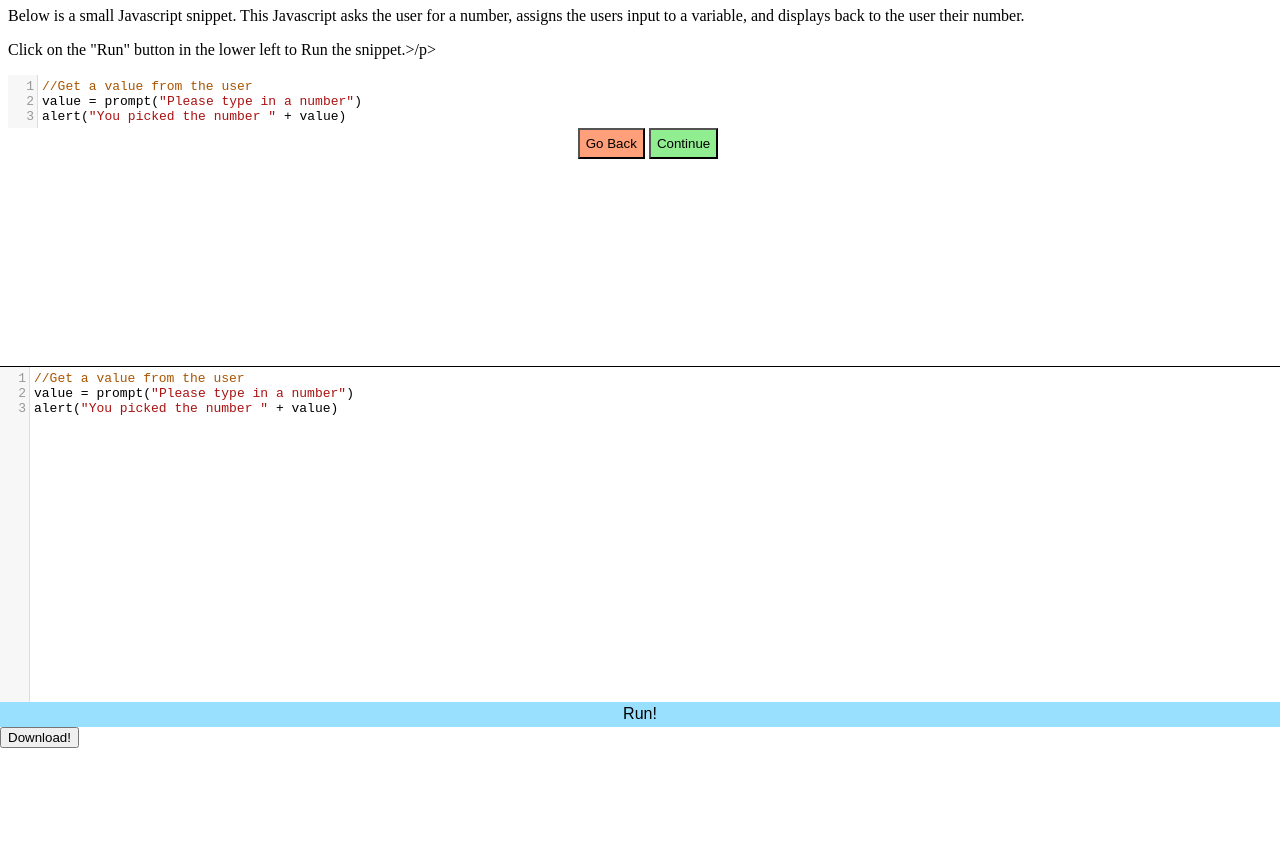
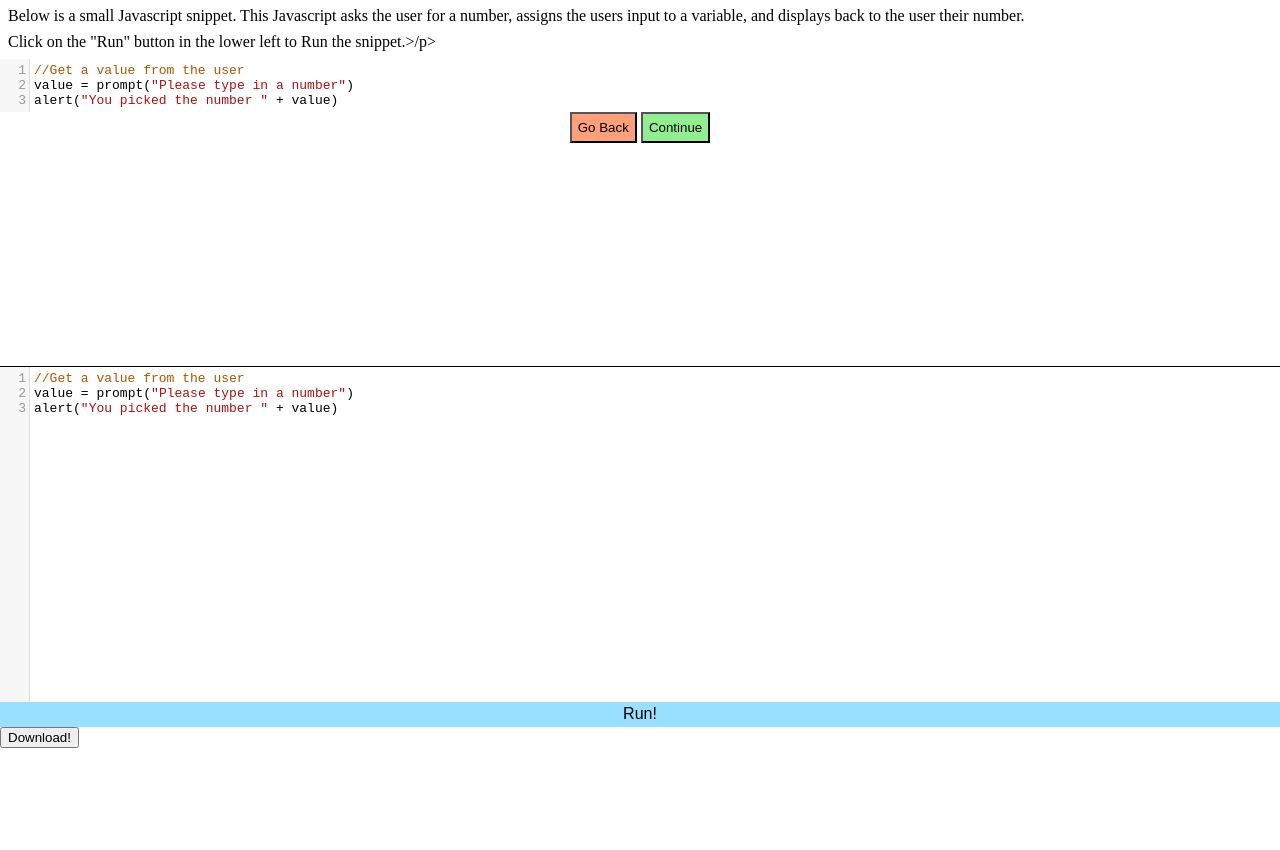
Before and after one commit to ecc521/beginner-javascript-tutorial, a plain HTML site: page lesson1.html in a window 1280 px wide. Shown: the part 73-923 px from the top of the page. Drawn offline with Linux system fonts and the light colour scheme.

Commit message:
Update lesson1.html

```diff
--- a/lesson1.html
+++ b/lesson1.html
@@ -23,6 +23,15 @@
         <style>
             h1 {
                 text-align:center;
+            }
+
+            html, body {
+                margin:0;
+                padding:0;
+            }
+
+            p {
+                margin:8px;
             }
 
         </style>
```
